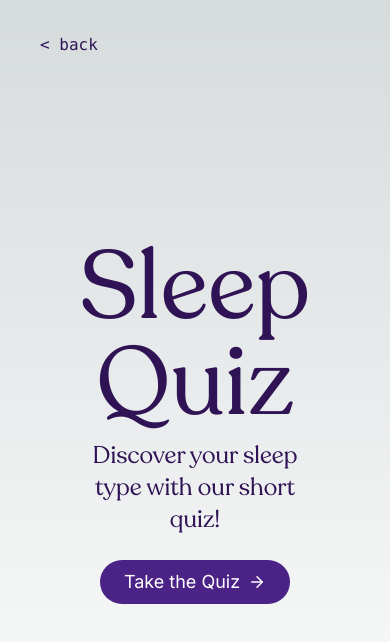
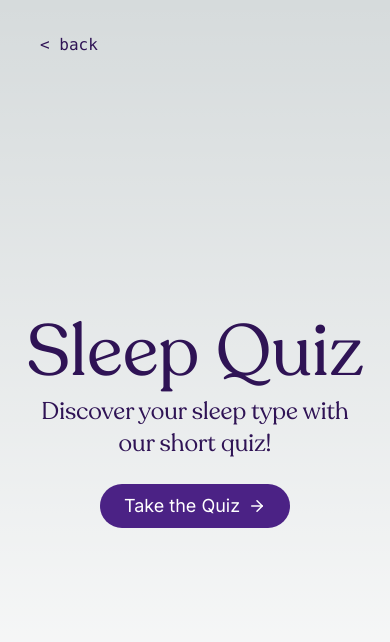
Before and after one commit to braindead-dev/Lune-VE, a Next.js app: page /start in a window 390 px wide. Shown: the top 642 px of the page. Built offline with nearby package versions, Linux system fonts and the light colour scheme.

Commit message:
mobile formatting

```diff
--- a/app/start/page.js
+++ b/app/start/page.js
@@ -9,9 +9,10 @@ export default function Home() {
     <main className="flex min-h-screen flex-col items-center justify-between p-24 text-dark-purple">
       <BackButton />
       <div className="flex-grow flex flex-col items-center justify-center">
-        <div className="text-center font-recoleta text-8xl z-10 mb-2">
-          <span>Sleep Quiz</span>
-        </div>
+      <div className="text-center font-recoleta whitespace-nowrap text-7xl lg:text-8xl z-10 mb-2">
+        <span>Sleep Quiz</span>
+      </div>
+
         <div className="text-center font-recoleta text-2xl mb-6">
           Discover your sleep type with our short quiz!
         </div>
```
